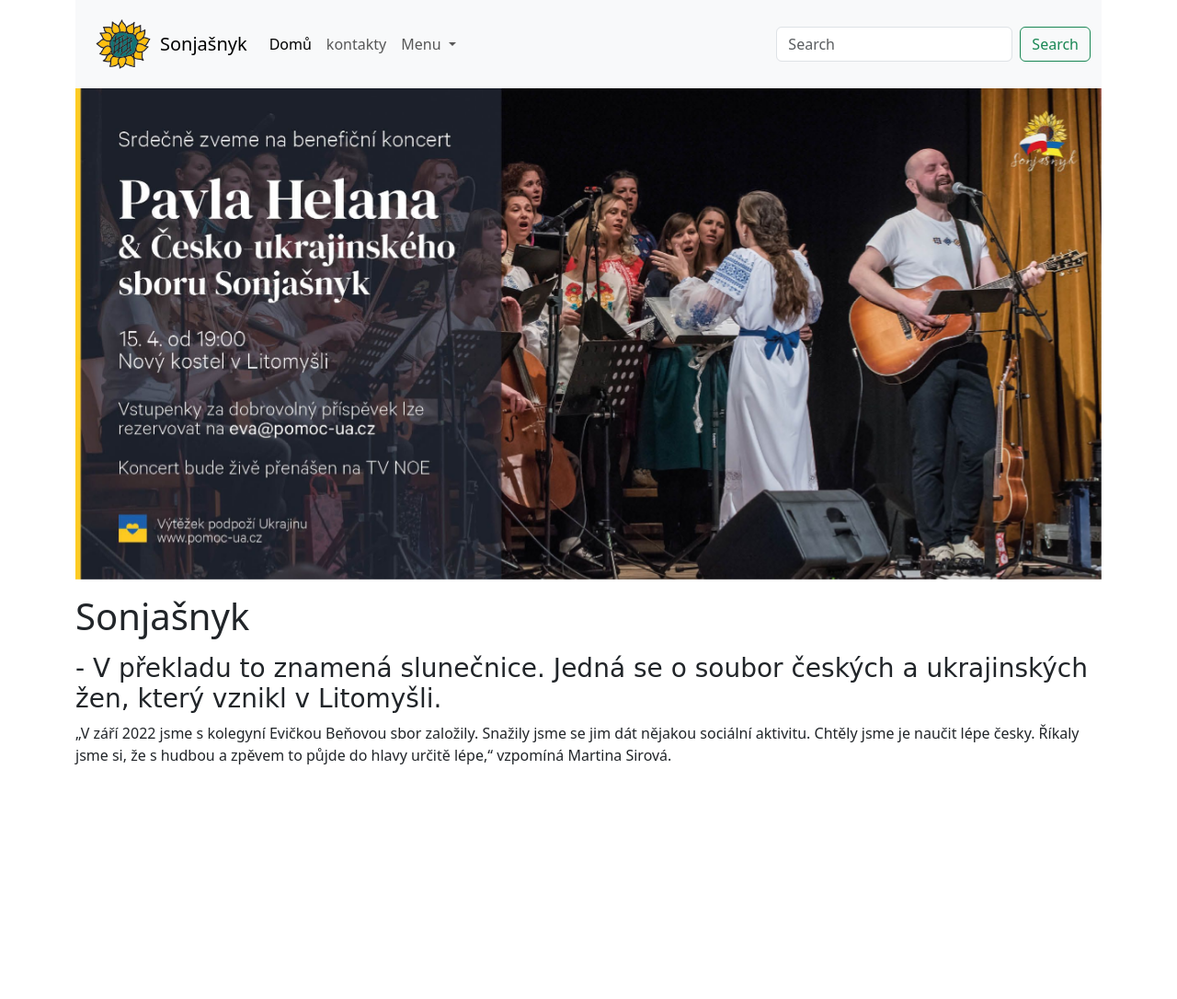
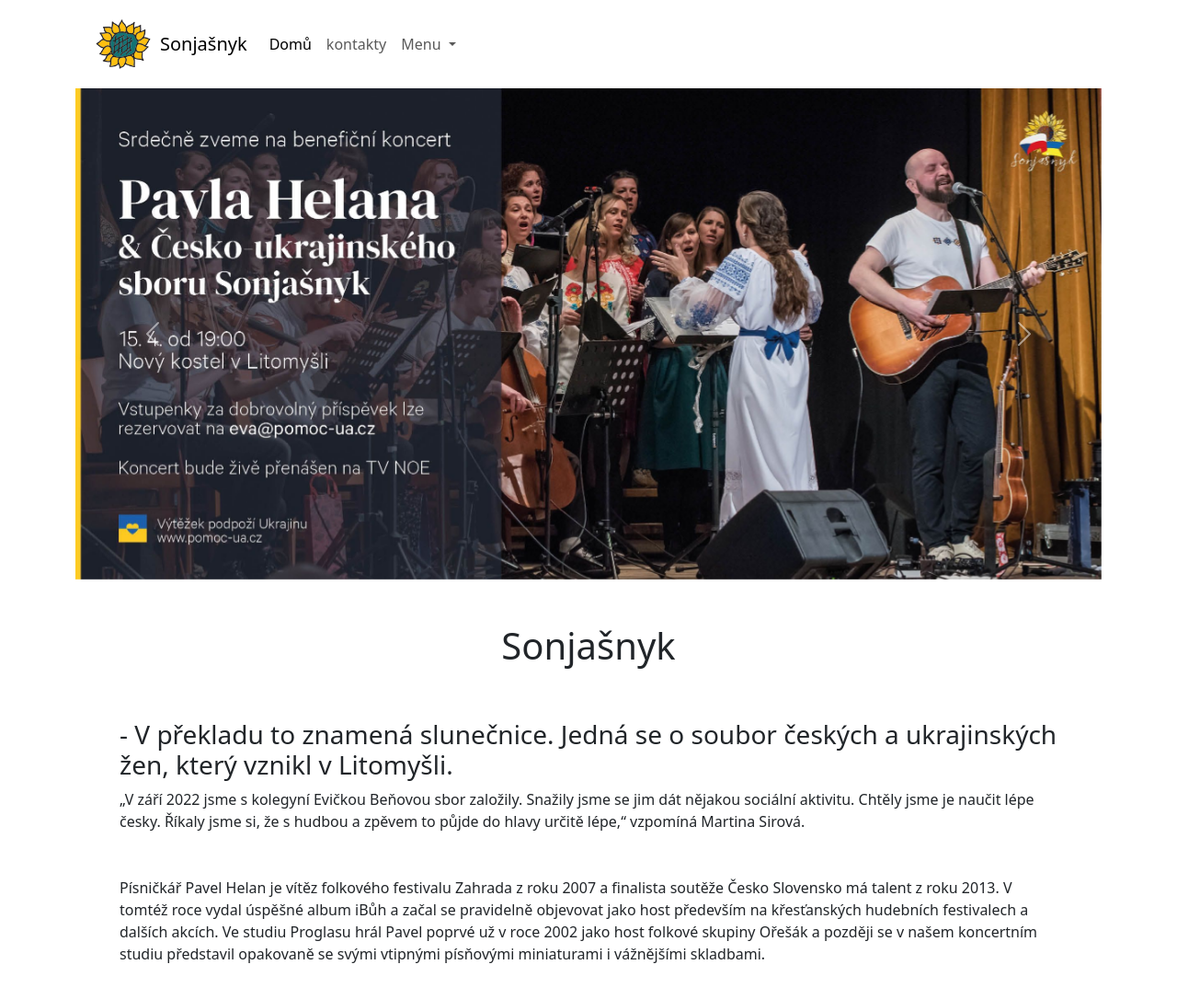
Before and after one commit to IvanovIvaan/Sonja-nyk_web, a plain HTML site: page index.html in a window 1280 px wide. Shown: the whole page at 92% size. Before the commit the page ends 849 px from the top, so only its background shows below. Drawn offline with nearby package versions, Linux system fonts and the light colour scheme; a web font is replaced by a local one.

Commit message:
next changes

```diff
--- a/index.html
+++ b/index.html
@@ -12,7 +12,7 @@
 <link href="https://fonts.googleapis.com/css2?family=Edu+AU+VIC+WA+NT+Pre:wght@400..700&family=Philosopher:ital,wght@0,400;0,700;1,400;1,700&family=Roboto:ital,wght@0,100;0,300;0,400;0,500;0,700;0,900;1,100;1,300;1,400;1,500;1,700;1,900&display=swap" rel="stylesheet">
 <body>
     <div class="container">
-        <nav class="navbar navbar-expand-lg bg-body-tertiary">
+        <nav class="navbar navbar-expand-lg">
             <div class="container-fluid">
               <img src="images/icons8-sunflower-96.png" class="icon" alt=" ">
               <a class="navbar-brand" href="#">
@@ -40,17 +40,17 @@
                       <li><a class="dropdown-item" href="#">Something else here</a></li>
                     </ul>
                 </ul>
-                <form class="d-flex" role="search">
+                <!-- <form class="d-flex" role="search">
                   <input class="form-control me-2" type="search" placeholder="Search" aria-label="Search">
                   <button class="btn btn-outline-success" type="submit">Search</button>
-                </form>
+                </form> -->
               </div>
             </div>
           </nav>
 
 
 
-          <div id="carouselExampleCaptions" class="carousel slide">
+          <div id="carouselExampleCaptions" class="carousel slide none sm-block">
             <div class="carousel-inner">
               <div class="carousel-item active">
                 <img src="images/zobrobr.jfif" class="d-block w-100" alt="...">
@@ -58,25 +58,51 @@
                 </div>
               </div>
 
+              <div class="carousel-item">
+                <img src="images/zobrobr.jfif" class="d-block w-100" alt="...">
+                <div class="carousel-caption d-none d-md-block">
+                </div>
+              </div>
+
+              <div class="carousel-item">
+                <img src="images/zobrobr.jfif" class="d-block w-100" alt="...">
+                <div class="carousel-caption d-none d-md-block">
+                </div>
+              </div>
+
             </div>
-            <!-- <button class="carousel-control-prev" type="button" data-bs-target="#carouselExampleCaptions" data-bs-slide="prev">
+            <button class="carousel-control-prev" type="button" data-bs-target="#carouselExampleCaptions" data-bs-slide="prev">
               <span class="carousel-control-prev-icon" aria-hidden="true"></span>
               <span class="visually-hidden">Previous</span>
             </button>
             <button class="carousel-control-next" type="button" data-bs-target="#carouselExampleCaptions" data-bs-slide="next">
               <span class="carousel-control-next-icon" aria-hidden="true"></span>
               <span class="visually-hidden">Next</span>
-            </button> -->
+            </button>
           </div>
 
 
-          <div class="my-3">
+          <div class="my-5 d-flex justify-content-center">
             <h1>Sonjašnyk</h1>
           </div>
-          <h3>- V překladu to znamená slunečnice. Jedná se o soubor českých a ukrajinských žen, který vznikl v Litomyšli.</h3>
-        <p>„V září 2022 jsme s kolegyní Evičkou Beňovou sbor založily. Snažily jsme se jim dát nějakou sociální aktivitu. Chtěly
-            jsme je naučit lépe česky. Říkaly jsme si, že s hudbou a zpěvem to půjde do hlavy určitě lépe,“ vzpomíná Martina
-            Sirová.</p>
+
+          <div class="m-5">
+            <h3>- V překladu to znamená slunečnice. Jedná se o soubor českých a ukrajinských žen, který vznikl v Litomyšli.</h3>
+            <p>„V září 2022 jsme s kolegyní Evičkou Beňovou sbor založily. Snažily jsme se jim dát nějakou sociální aktivitu. Chtěly
+              jsme je naučit lépe česky. Říkaly jsme si, že s hudbou a zpěvem to půjde do hlavy určitě lépe,“ vzpomíná Martina
+              Sirová.
+            </p>
+          </div>
+
+          <div class="m-5">
+            <p>
+              Písničkář Pavel Helan je vítěz folkového festivalu Zahrada z roku 2007 a finalista soutěže Česko Slovensko má talent z
+              roku 2013. V tomtéž roce vydal úspěšné album iBůh a začal se pravidelně objevovat jako host především na křesťanských
+              hudebních festivalech a dalších akcích. Ve studiu Proglasu hrál Pavel poprvé už v roce 2002 jako host folkové skupiny
+              Ořešák a později se v našem koncertním studiu představil opakovaně se svými vtipnými písňovými miniaturami i vážnějšími
+              skladbami.
+            </p>
+          </div>
 
 
     </div>
--- a/style.css
+++ b/style.css
@@ -6,6 +6,6 @@
     margin: 10px;
 }
 
-h3 {
+/* h3 {
     font-family: "Edu AU VIC WA NT Pre", cursive;
-}
+} */
```
